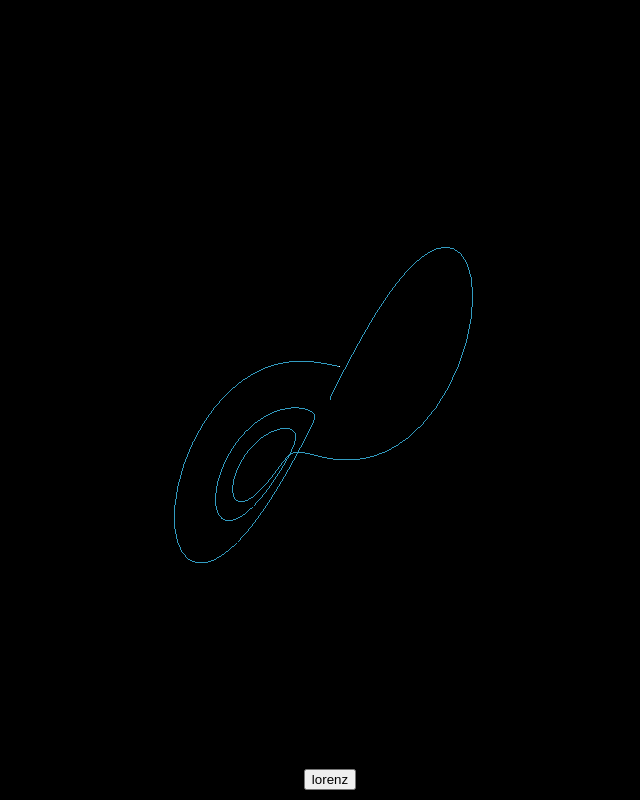
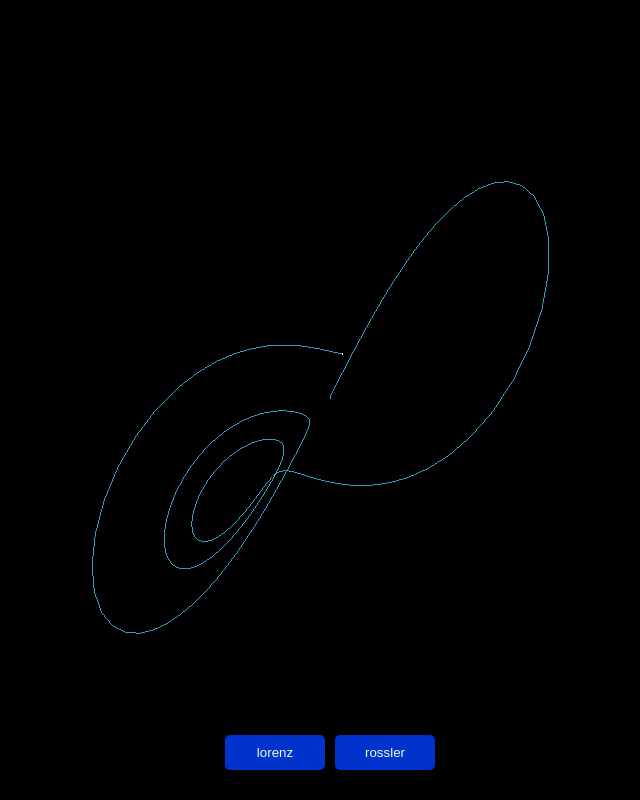
Before and after one commit to AntonyLoose/attractor-generator, a plain HTML site: page src/index.html in a window 1280 px wide. Both pictures are taken after a click on the button "lorenz". Shown: the whole page, without its empty margins (310-950 px from the left). Drawn offline with nearby package versions, Linux system fonts and the light colour scheme.

Commit message:
feat: add rossler

```diff
--- a/src/index.css
+++ b/src/index.css
@@ -1,6 +1,24 @@
 body {
     margin: 0px;
     background-color: #000000;
+}
+
+button {
+    background-color: #0033cc;
+    color: #EEFFEE;
+    padding: 10px;
+    min-width: 100px;
+    border-radius: 5px;
+    cursor: pointer;
+    border: none;
+}
+
+button:hover {
+    filter: brightness(90%);
+}
+
+button:active{
+    filter: brightness(80%);
 }
 
 #container {
@@ -11,8 +29,9 @@ body {
 #buttons-container {
     position: absolute;
     width: 100%;
-    bottom: 10px;
+    bottom: 30px;
     display: flex;
     justify-content: center;
     align-items: center;
+    gap: 10px;
 }
--- a/src/index.js
+++ b/src/index.js
@@ -84,17 +84,28 @@ function update(delta, state) {
     update_trail(trail, line, delta, max_age_seconds);
 }
 
-function lorenz(x, y, z, delta, sigma = 10, rho = 28, beta = 8 / 3) {
+function lorenz(x, y, z, delta, scale = 1, sigma = 10, rho = 28, beta = 8 / 3) {
     const dx = sigma * (y - x);
     const dy = x * (rho - z) - y;
     const dz = (x * y) - (beta * z)
     return {
-        x: x + (dx * delta),
-        y: y + (dy * delta),
-        z: z + (dz * delta)
+        x: x + dx * delta * scale,
+        y: y + dy * delta * scale,
+        z: z + dz * delta * scale
     }
 }
 
+// Generated with GPT-4
+function rossler(x, y, z, delta, scale = 3, a = 0.2, b = 0.2, c = 5.7) {
+    const dx = -y - z;
+    const dy = x + a * y;
+    const dz = b + z * (x - c);
+    return {
+        x: x + dx * delta * scale,
+        y: y + dy * delta * scale,
+        z: z + dz * delta * scale
+    };
+}
 
 // ---- Initialising scene ---- //
 
@@ -113,7 +124,7 @@ const state = {
     playing: true
 }
 
-camera.position.set(state.point.x, state.point.y, state.point.z + 80);
+camera.position.set(state.point.x, state.point.y, state.point.z + 60);
 orbit_controls.target.set(state.point.x, state.point.y, state.point.z);
 scene.add(state.point.mesh);
 scene.add(state.line);
@@ -129,17 +140,24 @@ setInterval(() => {
 // ---- Attaching listeners ---- //
 
 async function set_dynamicial_system(system) {
-    state.point.x = system.initial_point.x;
-    state.point.y = system.initial_point.y;
-    state.point.z = system.initial_point.z;
+    const { x, y, z } = system.initial_point;
+    state.point.x = x;
+    state.point.y = y;
+    state.point.z = z;
     state.trail = [];
     state.equation = system.equation;
+    orbit_controls.target.set(x, y, z)
+    camera.position.set(x, y, z + 60)
 }
 
 const dynamical_systems = {
     lorenz: {
         equation: lorenz,
         initial_point: { x: 1, y: 1, z: 20 }
+    },
+    rossler: {
+        equation: rossler,
+        initial_point: { x: 0.1, y: 0.0, z: 0.0 }
     }
 };
 
```
